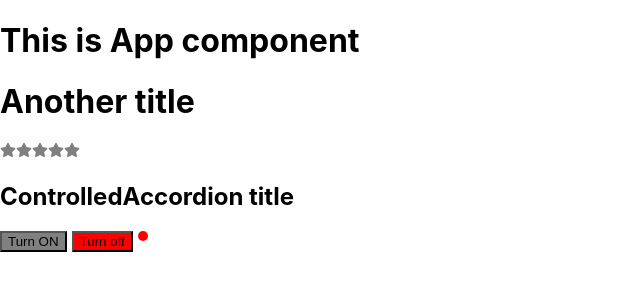
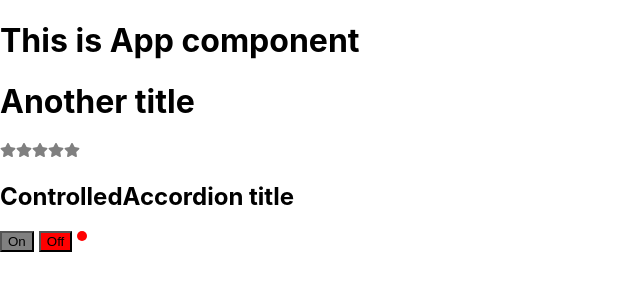
Before and after one commit to doroshkent/react-circumstantially, a React (Create React App) app: page / in a window 1280 px wide. Shown: the top 300 px of the page, without its empty margins (0-640 px from the left). Built offline with nearby package versions, Linux system fonts and the light colour scheme.

Commit message:
add stories to OnOffBtn.tsx and debug OnOffBtn

```diff
--- a/src/components/onOffBtn/Btn.tsx
+++ b/src/components/onOffBtn/Btn.tsx
@@ -10,7 +10,7 @@ type BtnPropsType = {
 
 export const Btn: React.FC<BtnPropsType> = (props) => {
   return (
-    <StyledBtn btnIsActive={ props.isActive } color={ props.color } onClick={ props.callback }>
+    <StyledBtn btnIsActive={ props.isActive } color={ props.color } onClick={ () => props.callback() }>
       { props.title }
     </StyledBtn>
   );
--- a/src/components/onOffBtn/OnOffBtn.tsx
+++ b/src/components/onOffBtn/OnOffBtn.tsx
@@ -1,4 +1,4 @@
-import React, { useState } from 'react';
+import React from 'react';
 import styled from "styled-components";
 import { Btn } from "components/onOffBtn/Btn";
 
@@ -8,19 +8,17 @@ type OnOffBtnType = {
 }
 
 export const OnOffBtn: React.FC<OnOffBtnType> = (props) => {
-  const [ bulbColor, setBulbColor ] = useState<string>( "red" );
+  const bulbColor = props.btnOnIsActive ? "green" : "red";
 
   const btnClickHandler = (isOn: boolean) => {
     props.setBtnOnIsActive( isOn );
-    isOn ? setBulbColor( "green" ) : setBulbColor( "red" );
-
   }
 
   return (
     <OnOffBtnWrapper>
-      <Btn isActive={ props.btnOnIsActive } color={ "green" } title={ "Turn ON" }
+      <Btn isActive={ props.btnOnIsActive } color={ "green" } title={ "On" }
            callback={ () => btnClickHandler( true ) } />
-      <Btn isActive={ !props.btnOnIsActive } color={ "red" } title={ "Turn off" }
+      <Btn isActive={ !props.btnOnIsActive } color={ "red" } title={ "Off" }
            callback={ () => btnClickHandler( false ) } />
       <Bulb color={ bulbColor } />
     </OnOffBtnWrapper>
```
Also changed, not shown: 2 other files (tests, documents, lock files or other folders).
